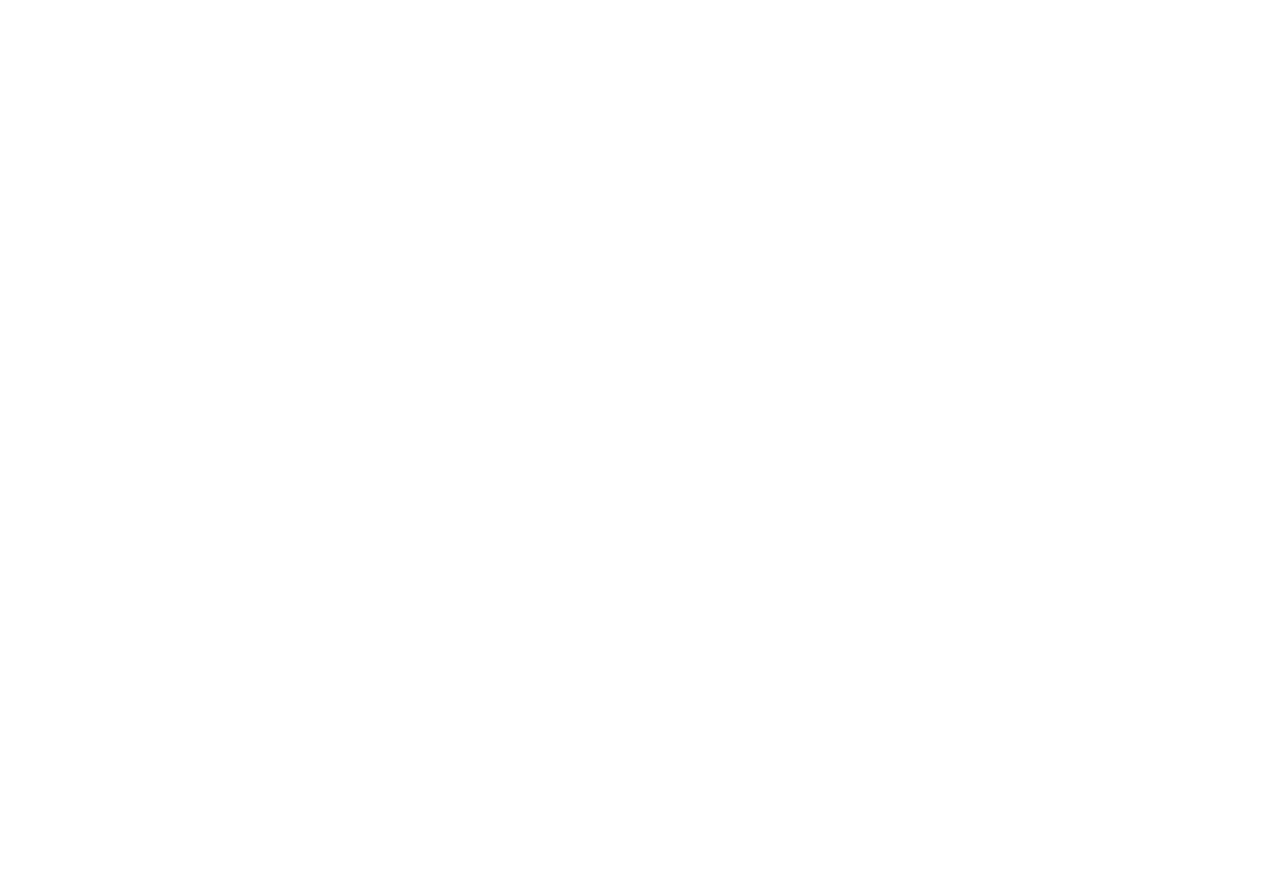
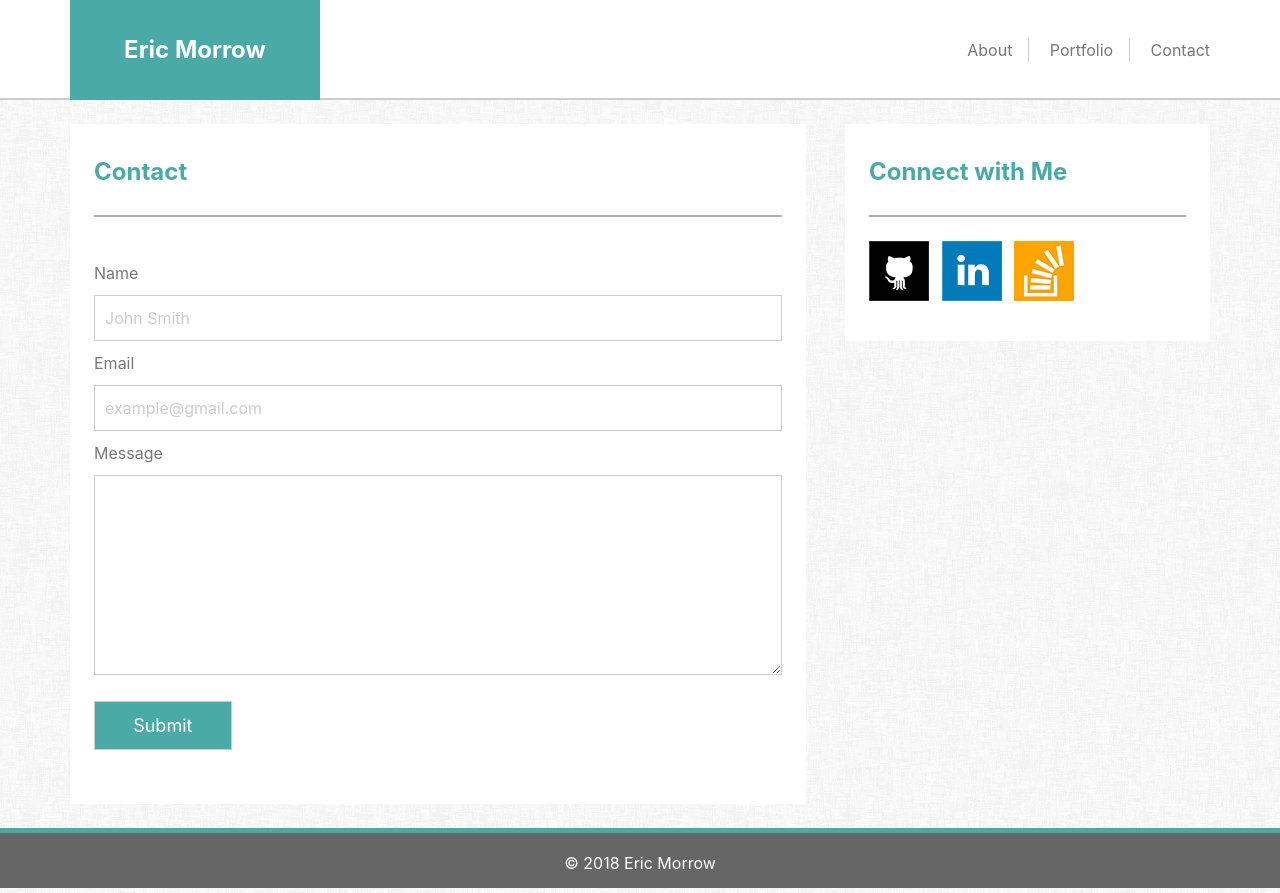
Before and after one commit to catchbb14/Bootstrap-Portfolio, a plain HTML site: page contact.html in a window 1280 px wide. Before the commit the page ends 800 px from the top, so only its background shows below. Drawn offline with nearby package versions, Linux system fonts and the light colour scheme.

```diff
--- a/assets/css/style.css
+++ b/assets/css/style.css
@@ -8,6 +8,58 @@
 
 }
 
+.container-fluid {
+    padding: 0;
+}
+
+.container-body {
+    margin-top: 1.5rem;
+}
+
+.navbar .container {
+    padding: 0;
+}
+
+.navbar-nav li {
+    border-right: solid 1px #ccc;
+    padding-left: .5rem;
+    padding-right: 1rem;
+    margin: 0;
+}
+
+.navbar-nav li:last-child {
+    border-right: none;
+    padding-left: .5rem;
+    padding-right: 0;
+    margin: 0;
+}
+
+h1 {
+    font-size: 30px;
+    font-weight: bold;
+}
+
+h2 {
+    font-size: 1.5em;
+    font-weight: bold;
+    padding: 10px 0 20px 0;
+}
+
+h3 {
+    font-size: 1.3em;
+    font-weight: bold;
+    padding: 10px 0 20px 0;
+}
+
+hr {
+    height: 2px;
+    background: #777777;
+    opacity: .6;
+    border: none;
+    margin: 0;
+    margin-bottom: 1.5rem;
+}
+
 html {
     position: relative;
     min-height: 100%;
@@ -15,16 +67,122 @@ html {
 
 body {
    margin-bottom: 60px; /* Margin bottom by footer height */
+   background-image: url(../images/background/fabric_of_squares_gray.png);
 }
 
 .navbar {
     background: #fff;
     height: 100px;
-    margin-left: 0;
+    margin: 0;
+    padding: 0;
+    border-bottom: 2px solid #ccc;
+    box-sizing: border-box;
+}
+
+.navbar-header .header_title {
+    height: 100px;
+    width: 250px;
+    padding: 0;
+    margin:0;
+    background: #4aaaa5;
+    color: #fff;
+    line-height: 100px;
+    text-align: center;
 }
 
 .navbar-nav {
+    display: inline;
+}
 
+.navbar-nav a {
+    text-decoration: none;
+    color: #777;
+}
+
+.main-container {
+    margin: 0;
+    padding-left: 0;
+    padding-right: 1.5rem;
+}
+
+.main-section {
+    background: #fff;
+    padding: 1.5rem;
+    margin: 0;
+    margin-bottom: 1.5rem;
+    box-sizing: border-box;
+    overflow: auto;
+}
+
+.main-section h2 {
+    color: #4aaaa5;
+}
+
+.main-section p {
+    padding-top: 0;
+    padding-bottom: 0;
+}
+
+.main-section img {
+    padding: 0 1.5rem 1.5rem 0;
+}
+
+.main-section .portfolio-images img {
+    padding: 0;
+    margin-left: auto;
+    margin-right: auto;
+}
+
+.main-section form {
+    padding: 20px 0;
+}
+
+.main-section form input {
+    margin: 10px 0;
+    padding: 10px 10px;
+    width: 100%;
+    border: #ccc 1px solid;
+    box-sizing: border-box;
+    color: black;
+}
+
+.main-section form input::placeholder {
+    color: #ccc;
+}
+
+.main-section textarea {
+    height: 200px;
+    text-align: left;
+    margin: 10px 0;
+    padding: 10px 10px;
+    width: 100%;
+    border: #ccc 1px solid;
+    box-sizing: border-box;
+    color: black;
+}
+
+.main-section input[type=submit] {
+    color: #fff;
+    background: #4aaaa5;
+    padding: 10px 20px;
+    width: 20%;
+    font-size: 18px;
+}
+
+.sidebar {
+    background: #fff;
+    padding: 1.5rem;
+    box-sizing: border-box;
+    overflow: auto;
+    max-height: 220px;
+}
+
+.sidebar h2 {
+    color: #4aaaa5;
+}
+
+.sidebar-container {
+    padding-right: 0;
 }
 
 .footer {
@@ -33,6 +191,12 @@ body {
     width: 100%;
     height: 60px; /* Set the fixed height of the footer here */
     line-height: 60px; /* Vertically center the text there */
-    background-color: #f5f5f5;
+    background-color: #666;
+    color: #fff;
+    border-top: 5px solid #4aaaa5;
     text-align: center;
 }
+
+.footer .white-text {
+    color: #fff;
+}
--- a/contact.html
+++ b/contact.html
@@ -0,0 +1,75 @@
+<!DOCTYPE html>
+<html lang="en">
+<head>
+    <meta charset="UTF-8">
+    <meta name="viewport" content="width=device-width, initial-scale=1.0">
+    <meta http-equiv="X-UA-Compatible" content="ie=edge">
+    <title>Contact - Eric Morrow</title>
+    <link rel="stylesheet" type="text/css" href="assets/css/reset.css" />
+    <link rel="stylesheet" href="https://maxcdn.bootstrapcdn.com/bootstrap/4.0.0/css/bootstrap.min.css" integrity="sha384-Gn5384xqQ1aoWXA+058RXPxPg6fy4IWvTNh0E263XmFcJlSAwiGgFAW/dAiS6JXm" crossorigin="anonymous">
+    <link rel="stylesheet" type="text/css" href="assets/css/style.css" />
+
+</head>
+
+<body>
+    <div class="container-fluid">
+        <nav class="navbar">
+            <div class="container">
+                <div class="navbar-header">
+                    <a><h2 class="header_title">Eric Morrow</h2></a>
+                </div>
+                <ul class="nav navbar-nav navbar-right list-inline">
+                    <li class="list-inline-item"><a href="index.html">About</a></li>
+                    <li class="list-inline-item"><a href="portfolio.html">Portfolio</a></li>
+                    <li class="list-inline-item"><a href="contact.html">Contact</a></li>
+                </ul>
+            </div>
+        </nav>
+
+        <div class="container container-body">
+            <div class="row">
+                <div class="col-12 col-md-8 main-container">
+                    <div class="main-section">
+                        <h2>Contact</h2>
+                        <hr>
+                        <form>
+                            Name<br>
+                            <input type="text" placeholder="John Smith" name="name"><br>
+                            Email<br>
+                            <input type="email" placeholder="example@gmail.com" name="email"><br>
+                            Message<br>
+                            <textarea name="message" height="200px" ></textarea><br>
+                            <input type="submit" value="Submit" >
+                        </form>
+                    </div>
+                </div>
+
+                <div class="col-12 col-md-4 sidebar-container">
+                    <div class="sidebar">
+                    <h2>Connect with Me</h2>
+                    <hr>
+                    <ul class="list-inline">
+                        <li class="list-inline-item">
+                            <a href="https://github.com/catchbb14" target="_blank"><img src="assets/images/social/github.png" alt="github"></a>
+                        </li>
+                        <li class="list-inline-item">
+                            <a href="www.linkedin.com/in/ericmorrow14" target="_blank"><img src="assets/images/social/linkedin.png" alt="linkedIn"></a>
+                        </li>
+                        <li class="list-inline-item">
+                            <a href="https://stackoverflow.com/users/9270573/eric-morrow?tab=profile" target="_blank"><img src="assets/images/social/stackoverflow.png" alt="Stackoverflow"></a>
+                        </li>
+
+                    </ul>
+                    </div>
+                </div>
+            </div>
+        </div>
+        <footer class="footer">
+            <div class="container">
+                <span class="white-text">&copy; 2018 Eric Morrow</span>
+            </div>
+        </footer>
+    </div>
+
+</body>
+</html>
```
Also changed, not shown: index.html (+29 -27 lines), portfolio.html (+87 -0 lines).
